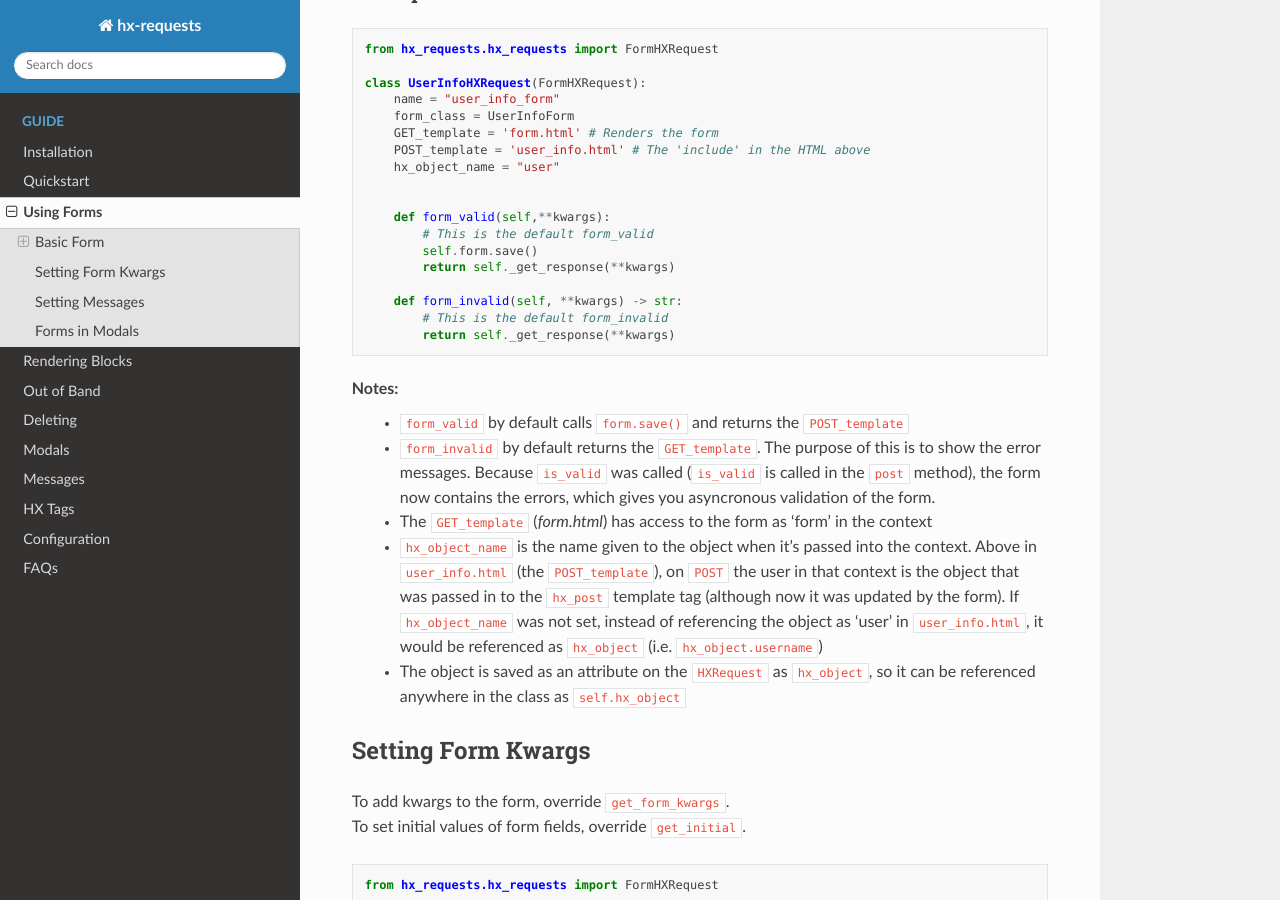
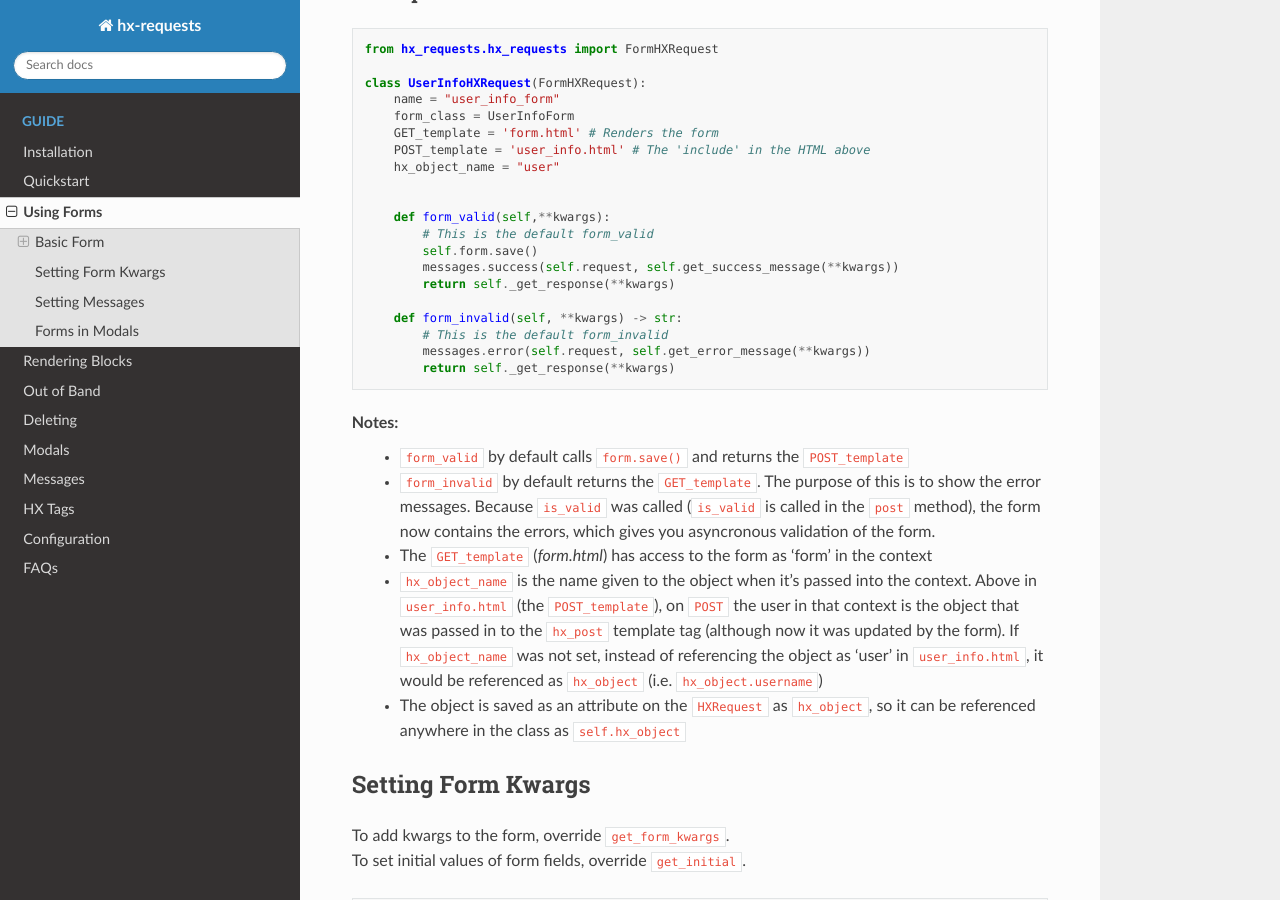
Before and after one commit to yaakovLowenstein/hx-requests, a Sphinx documentation site: the page built from docs/guide/forms.rst, in a window 1280 px wide and 900 px high, scrolled down 1464 px. Built offline with Sphinx 7.4.7 and the Read the Docs theme 2.0.0, drawn with Linux system fonts in a browser that asks for light colours; pages that are not in the unit, such as notebooks, are missing from menus.

Commit message:
docs: Update docs to reflect changes in messages setting

```diff
--- a/docs/guide/delete.rst
+++ b/docs/guide/delete.rst
@@ -26,6 +26,7 @@ Notes:
             # This is the default delete
 
             self.hx_object.delete()
+            messages.success(self.request, self.get_success_message(**kwargs))
             return self._get_response(**kwargs)
 
 Notes:
--- a/docs/guide/forms.rst
+++ b/docs/guide/forms.rst
@@ -79,10 +79,12 @@ HXRequest
         def form_valid(self,**kwargs):
             # This is the default form_valid
             self.form.save()
+            messages.success(self.request, self.get_success_message(**kwargs))
             return self._get_response(**kwargs)
 
         def form_invalid(self, **kwargs) -> str:
             # This is the default form_invalid
+            messages.error(self.request, self.get_error_message(**kwargs))
             return self._get_response(**kwargs)
 
 Notes:
```
Also changed, not shown: 1 other file.
